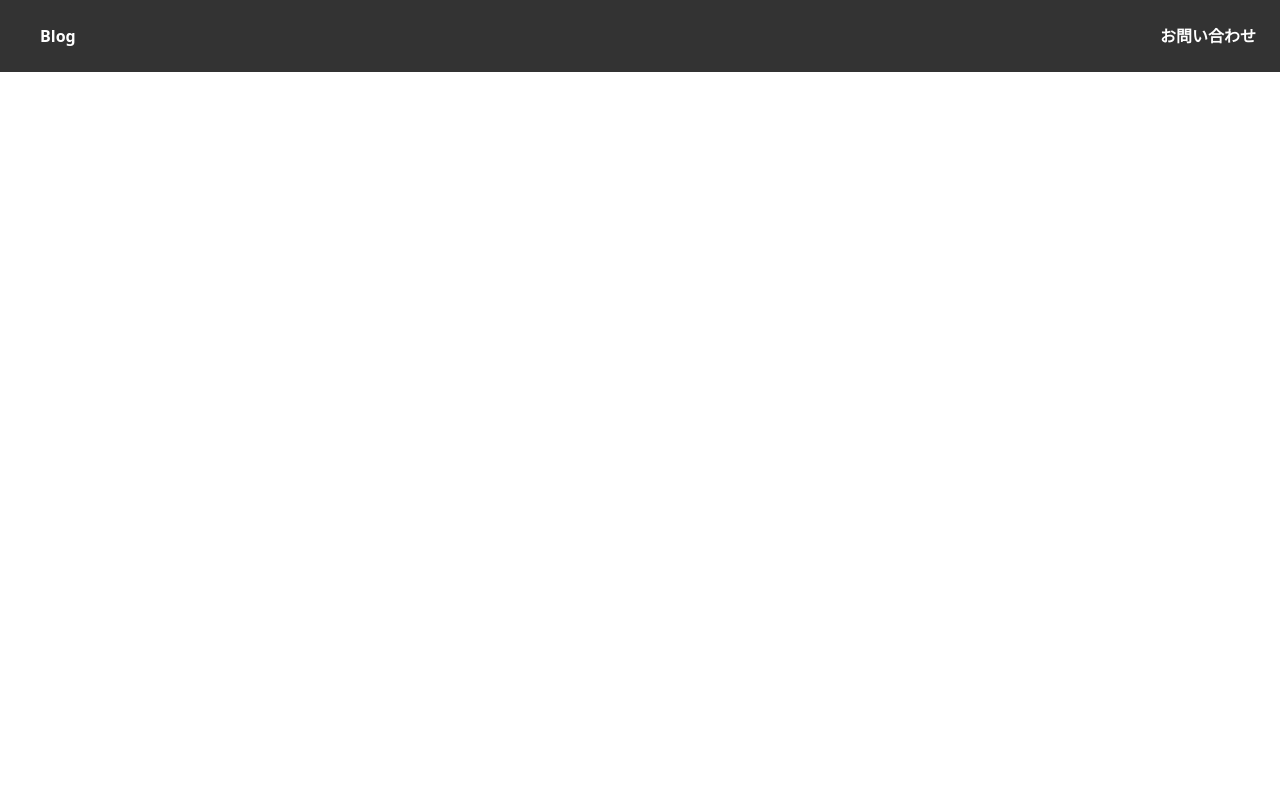
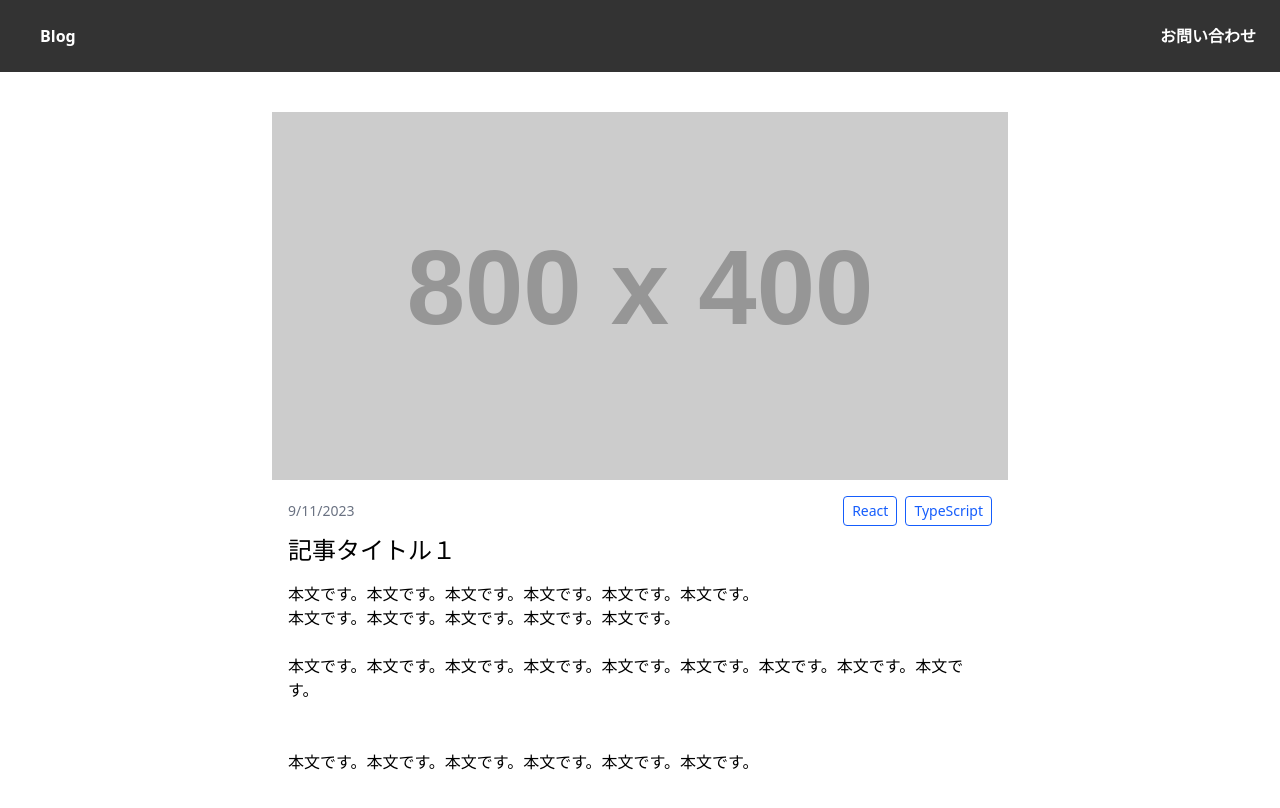
Before and after one commit to kyanome/react_blog_app, a React (Vite) app: page /posts/1 in a window 1280 px wide. Before the commit this address had no page. Shown: the top 808 px of the page. Built offline with nearby package versions, Linux system fonts and the light colour scheme.

Commit message:
Add postdetail component

```diff
--- a/src/App.jsx
+++ b/src/App.jsx
@@ -1,7 +1,8 @@
-import { Route, Routes } from 'react-router-dom';
-import './App.css';
-import Header from './components/Header';
-import Home from './pages/Home';
+import { Route, Routes } from "react-router-dom";
+import "./App.css";
+import Header from "./components/Header";
+import Home from "./pages/Home";
+import PostDetail from "./pages/PostDetail";
 
 function App() {
   return (
@@ -9,6 +10,7 @@ function App() {
       <Header />
       <Routes>
         <Route path="/" element={<Home />}></Route>
+        <Route path="posts/:id" element={<PostDetail />}></Route>
       </Routes>
     </>
   );
--- a/src/components/Header.jsx
+++ b/src/components/Header.jsx
@@ -1,5 +1,5 @@
-import React from 'react';
-import { Link } from 'react-router-dom';
+import React from "react";
+import { Link } from "react-router-dom";
 
 function Header() {
   return (
--- a/src/components/PostCard.jsx
+++ b/src/components/PostCard.jsx
@@ -1,8 +1,12 @@
-import React from 'react';
+import React from "react";
+import { Link } from "react-router-dom";
 
 function PostCard({ post }) {
   return (
-    <div className="block p-4 border border-gray-300 hover:shadow-lg transition-shadow">
+    <Link
+      to={`/posts/${post.id}`}
+      className="block p-4 border border-gray-300 hover:shadow-lg transition-shadow"
+    >
       <div className="flex justify-between text-sm mb-2">
         <time className="text-gray-500">
           {new Date(post.createdAt).toLocaleDateString()}
@@ -23,7 +27,7 @@ function PostCard({ post }) {
         className="text-gray-600 line-clamp-2"
         dangerouslySetInnerHTML={{ __html: post.content }}
       />
-    </div>
+    </Link>
   );
 }
 
--- a/src/pages/Home.jsx
+++ b/src/pages/Home.jsx
@@ -1,9 +1,10 @@
-import { posts } from '../data/posts';
-import PostCard from '../components/PostCard';
+import { posts } from "../data/posts";
+import PostCard from "../components/PostCard";
+import Layout from "../components/Layout";
 
 function Home() {
   return (
-    <div className="max-w-3xl mx-auto my-10 px-4">
+    <Layout>
       <ul className="space-y-4">
         {posts.map((post) => (
           <li key={post.id}>
@@ -11,7 +12,7 @@ function Home() {
           </li>
         ))}
       </ul>
-    </div>
+    </Layout>
   );
 }
 
--- /dev/null
+++ b/src/pages/PostDetail.jsx
@@ -0,0 +1,47 @@
+import React, { useEffect, useState } from "react";
+import { useParams } from "react-router-dom";
+import { posts } from "../data/posts";
+import Layout from "../components/Layout";
+
+function PostDetail() {
+  const { id } = useParams();
+  const [post, setPost] = useState(null);
+
+  useEffect(() => {
+    const post = posts.find((item) => item.id === Number(id));
+    setPost(post);
+  }, [id]);
+
+  if (!post) {
+    return <Layout>Loading...</Layout>;
+  }
+
+  return (
+    <Layout>
+      <article>
+        <img src={post.thumbnailUrl} alt={post.title} />
+        <div className="mt-4 mb-2 mx-4">
+          <div className="flex justify-between items-center">
+            <time className="text-sm text-gray-500">
+              {new Date(post.createdAt).toLocaleDateString()}
+            </time>
+            <div className="flex gap-2">
+              {post.categories.map((category) => (
+                <span
+                  key={category}
+                  className="text-sm text-blue-600 border border-blue-600 px-2 py-1 rounded"
+                >
+                  {category}
+                </span>
+              ))}
+            </div>
+          </div>
+          <h1 className="text-2xl mt-2 mb-4">{post.title}</h1>
+          <div dangerouslySetInnerHTML={{ __html: post.content }} />
+        </div>
+      </article>
+    </Layout>
+  );
+}
+
+export default PostDetail;
```
